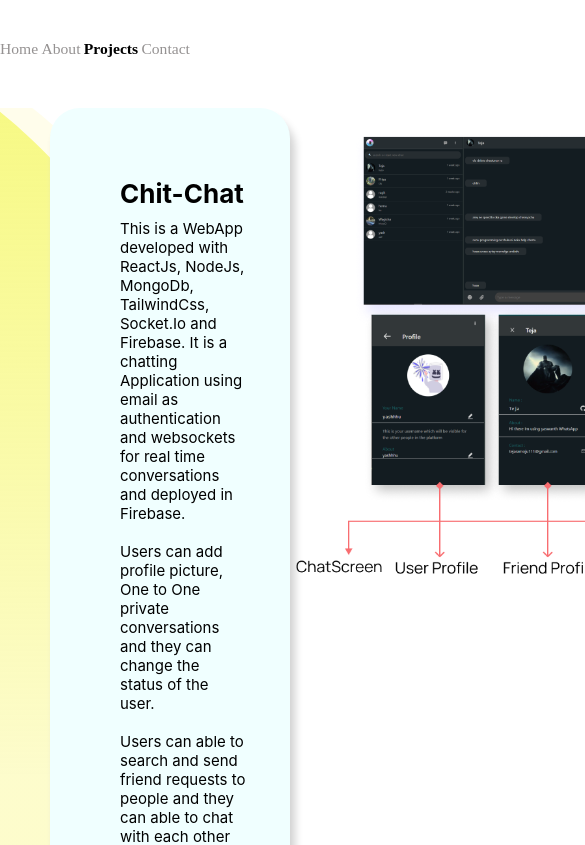
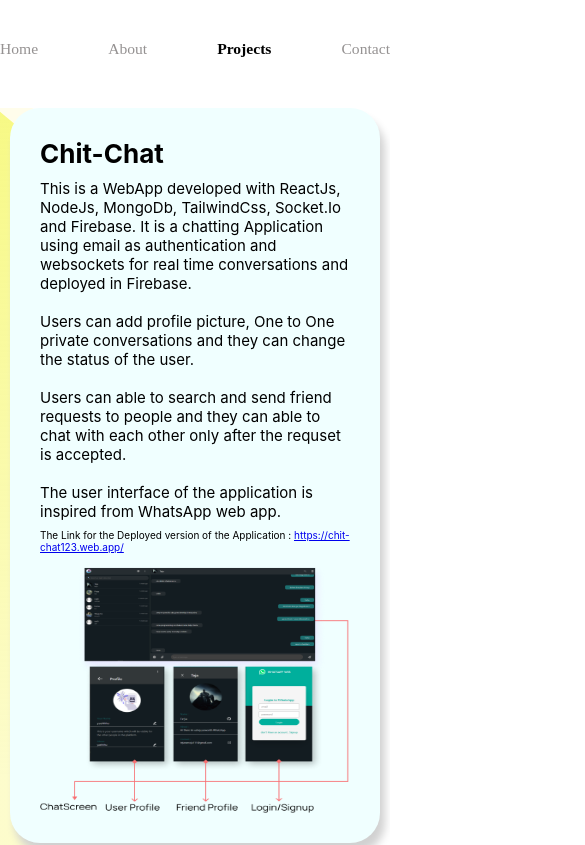
Before and after one commit to yaswanthgeddada/myportfolio, a React (Create React App) app: page /projects in a window 390 px wide. Shown: the top 845 px of the page, 585 px wide, since content can reach past the window. Built offline with nearby package versions, Linux system fonts and the light colour scheme.

Commit message:
mobile view added

```diff
--- a/src/components/Navbar/Navbar.css
+++ b/src/components/Navbar/Navbar.css
@@ -25,3 +25,21 @@
   color: black;
   font-weight: bold;
 }
+
+@media screen and (max-width: 500px) {
+  .header {
+    margin-top: 4rem;
+    display: flex;
+    justify-content: center;
+    font-size: 4rem;
+    font-family: "manrope";
+    width: 100%;
+  }
+  .navbar {
+    margin-right: 0rem;
+    width: 50vh;
+    display: flex;
+    flex-direction: row;
+    justify-content: space-between;
+  }
+}
--- a/src/pages/About/About.css
+++ b/src/pages/About/About.css
@@ -16,3 +16,11 @@
   bottom: 0;
   position: absolute;
 }
+
+@media screen and (max-width: 500px) {
+  .main {
+    margin-top: 10rem;
+    margin-left: 10%;
+    font-size: 4rem;
+  }
+}
--- a/src/pages/Contact/Contact.css
+++ b/src/pages/Contact/Contact.css
@@ -104,3 +104,10 @@
     margin-left: 30rem;
   }
 }
+
+@media screen and (max-width: 500px) {
+  .svgs {
+    width: 17.2rem;
+    margin-left: 0rem;
+  }
+}
--- a/src/pages/Home/Home.css
+++ b/src/pages/Home/Home.css
@@ -105,3 +105,27 @@
     margin-top: 8rem;
   }
 }
+
+@media screen and (max-width: 500px) {
+  .container {
+    display: flex;
+    flex-direction: column;
+    height: 100%;
+    justify-content: center;
+    align-content: flex-start;
+  }
+
+  .self {
+    margin-left: 5rem;
+    font-size: 4rem;
+  }
+  #name {
+    display: flex;
+    font-size: 4rem;
+  }
+  .svg {
+    width: 70%;
+    margin-top: 5rem;
+    margin-left: 5rem;
+  }
+}
--- a/src/pages/Projects/Projects.css
+++ b/src/pages/Projects/Projects.css
@@ -61,3 +61,49 @@
 .link-project a {
   font-size: 1.5rem;
 }
+
+@media screen and (max-width: 500px) {
+  .ProjectContainer {
+    background-color: azure;
+    border-radius: 3rem;
+    box-shadow: 5px 10px 8px #d1d1d1;
+    height: 100%;
+
+    font-size: 1rem;
+    display: flex;
+
+    flex-direction: column;
+    margin-top: 5rem;
+    margin-left: 1rem;
+    margin-right: 1rem;
+
+    margin-bottom: 3rem;
+  }
+  .parentContainer {
+    margin-right: 0rem;
+  }
+
+  .projectdescription {
+    display: flex;
+    flex-wrap: wrap;
+    margin-right: 1rem;
+    margin-left: 1rem;
+    margin-top: 1rem;
+  }
+
+  .screenshots {
+    height: 25rem;
+    margin: 10px;
+  }
+  .link-project {
+    font-size: 1rem;
+  }
+
+  .link-project a {
+    font-size: 1rem;
+  }
+  .projectTag {
+    font-size: 1rem;
+    color: rgba(108, 99, 255, 1);
+  }
+}
--- a/src/pages/Projects/Projects.js
+++ b/src/pages/Projects/Projects.js
@@ -108,8 +108,7 @@ const Projects = () => {
               href="https://github.com/yaswanthgeddada/AmazonClone"
               target="popup"
             >
-              {" "}
-              https://github.com/yaswanthgeddada/AmazonClone
+              https://github.com /yaswanthgeddada/AmazonClone
             </a>
           </p>
         </div>
```
Also changed, not shown: public/606-6066967_technology-logos-html-5-hd-png-download.png (added).
